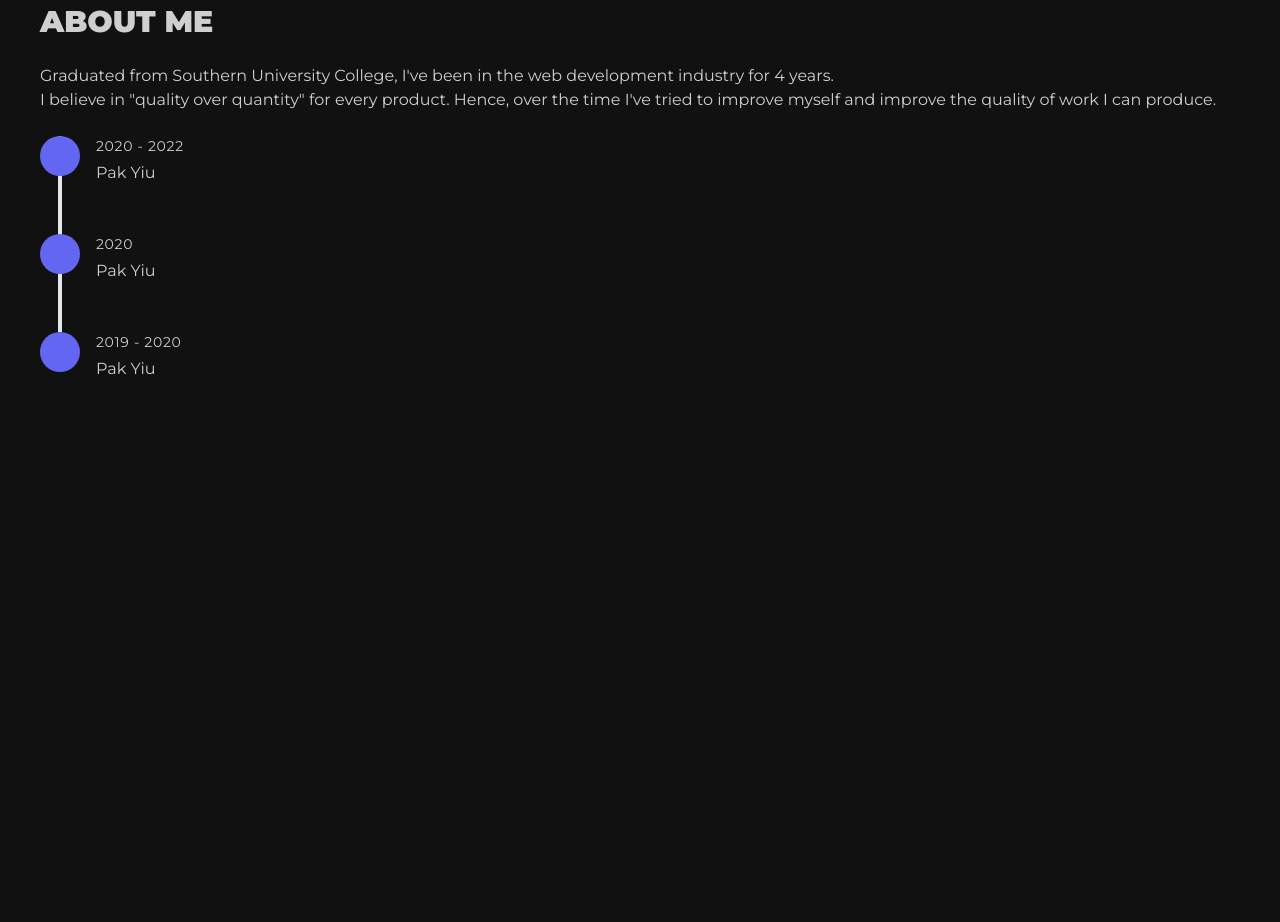
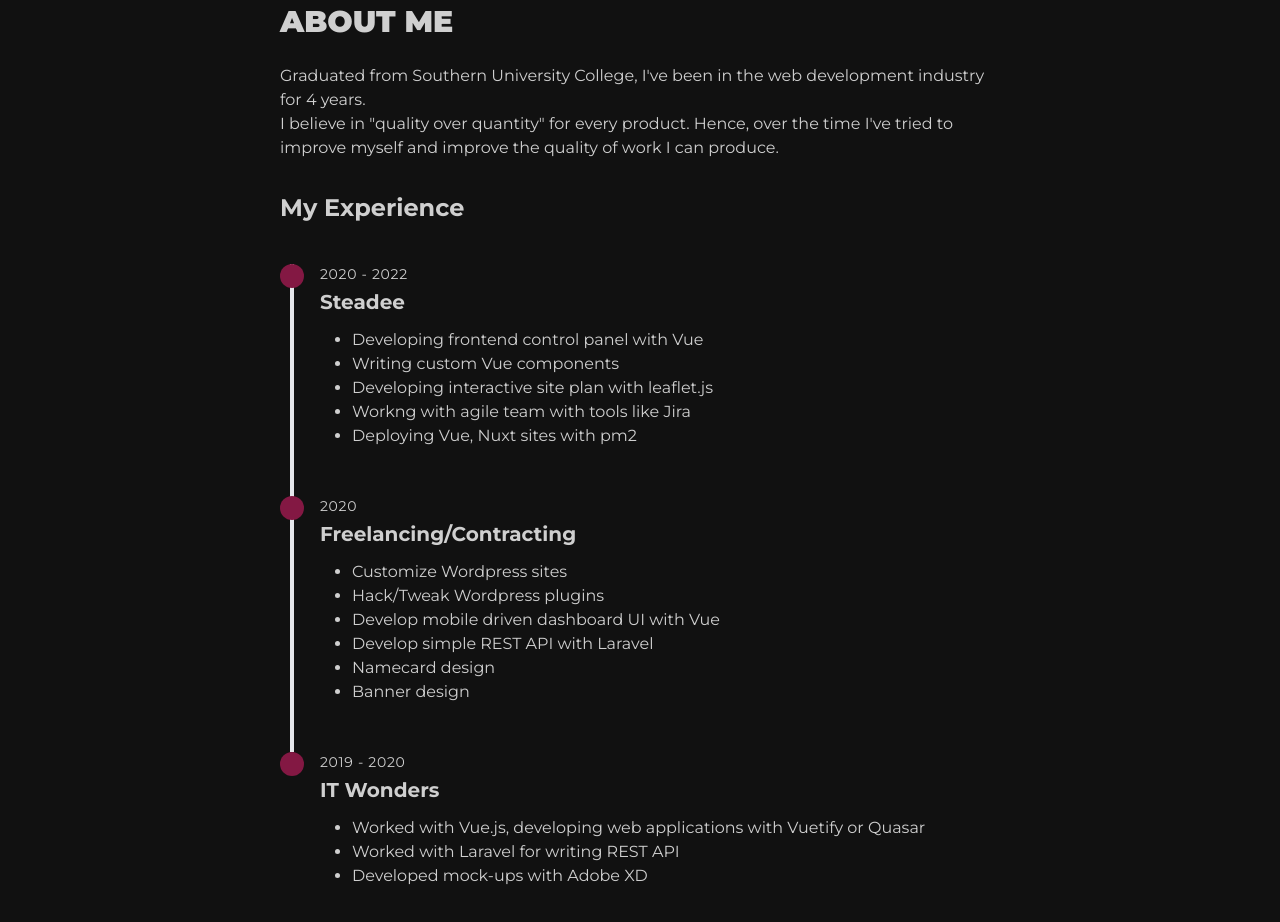
Before and after one commit to desdevol/portfolio-nuxt, a Nuxt app: page / in a window 1280 px wide. Shown: the part 820-1742 px from the top of the page. Before the commit the page ends 1250 px from the top, so only its background shows below. Built offline with nearby package versions, Linux system fonts and the light colour scheme.

Commit message:
feat: about me section added experience

```diff
--- a/components/Timeline.vue
+++ b/components/Timeline.vue
@@ -1,52 +1,50 @@
 <script lang="ts" setup>
 interface TimelineItem {
-    title: String
+    date: String
+    company: String
     desc: String
+    highlights?: Array<String>
 }
+
 interface Props {
     items: Array<TimelineItem>
 }
-defineProps<Props>()
+
+const props = defineProps<Props>()
+
+const lastItem = computed(() => props.items[props.items.length - 1])
 </script>
 
 <template>
     <div class="flex w-full flex-wrap">
-        <div class="md:w-1/2 md:py-6 md:pr-10 lg:w-2/5">
+        <div class="md:py-6 md:pr-10">
             <div v-for="(item, index) in items" :key="index">
                 <div v-if="index !== items.length - 1" class="relative flex pb-12">
-                    <div class="absolute inset-0 flex h-full w-10 items-center justify-center">
+                    <div class="absolute inset-0 flex h-full w-6 items-center justify-center">
                         <div class="pointer-events-none h-full w-1 bg-gray-200"></div>
                     </div>
                     <div
-                        class="relative z-10 inline-flex h-10 w-10 flex-shrink-0 items-center justify-center rounded-full bg-secondary text-white"
-                    >
-                        <!-- ICON -->
-                    </div>
-                    <div class="flex-grow pl-4">
-                        <h2 class="title-font mb-1 text-sm font-medium tracking-wider dark:text-white">
-                            {{ item.title }}
-                        </h2>
-                        <p class="leading-relaxed">
-                            {{ item.desc }}
-                        </p>
-                    </div>
+                        class="relative inline-flex h-6 w-6 flex-shrink-0 items-center justify-center rounded-full bg-primary text-white"
+                    ></div>
+                    <TimelineItem
+                        :date="item.date"
+                        :company="item.company"
+                        :desc="item.desc"
+                        :highlights="item.highlights"
+                    ></TimelineItem>
                 </div>
             </div>
 
             <div class="relative flex">
                 <div
-                    class="relative z-10 inline-flex h-10 w-10 flex-shrink-0 items-center justify-center rounded-full bg-secondary text-white"
-                >
-                    <!-- ICON -->
-                </div>
-                <div class="flex-grow pl-4">
-                    <h2 class="title-font mb-1 text-sm font-medium tracking-wider dark:text-white">
-                        {{ items[items.length - 1].title }}
-                    </h2>
-                    <p class="leading-relaxed">
-                        {{ items[items.length - 1].desc }}
-                    </p>
-                </div>
+                    class="relative inline-flex h-6 w-6 flex-shrink-0 items-center justify-center rounded-full bg-primary text-white"
+                ></div>
+                <TimelineItem
+                    :date="lastItem.date"
+                    :company="lastItem.company"
+                    :desc="lastItem.desc"
+                    :highlights="lastItem.highlights"
+                ></TimelineItem>
             </div>
         </div>
     </div>
--- /dev/null
+++ b/components/TimelineItem.vue
@@ -0,0 +1,27 @@
+<script lang="ts" setup>
+interface TimelineItem {
+    date: String
+    company: String
+    desc: String
+    highlights?: Array<String>
+}
+
+defineProps<TimelineItem>()
+</script>
+
+<template>
+    <div class="flex-grow pl-4">
+        <div class="title-font mb-1 text-sm font-medium tracking-wider dark:text-white">
+            {{ date }}
+        </div>
+        <p class="text-xl font-bold">{{ company }}</p>
+        <p class="leading-relaxed">
+            {{ desc }}
+        </p>
+        <ul v-if="highlights" class="mt-3 ml-8 list-disc">
+            <li v-for="(highlight, index) in highlights" :key="index">{{ highlight }}</li>
+        </ul>
+    </div>
+</template>
+
+<style scoped></style>
--- /dev/null
+++ b/layouts/content.vue
@@ -0,0 +1,5 @@
+<template>
+    <div class="pt-16">
+        <slot></slot>
+    </div>
+</template>
--- a/layouts/main.vue
+++ b/layouts/main.vue
@@ -3,15 +3,15 @@
 <template>
     <div>
         <!-- Topnav -->
-        <div class="navbar fixed bg-base-100">
+        <div class="navbar fixed z-10 bg-base-100/60 backdrop-blur-sm">
             <div class="flex-1">
-                <a class="btn btn-ghost btn-md text-xl normal-case">Desdevol</a>
+                <a href="/" class="btn btn-ghost btn-md text-xl normal-case">Desdevol</a>
             </div>
             <div class="flex-none">
                 <ul class="menu menu-horizontal p-0">
-                    <NuxtLink to="/#about" class="btn btn-ghost btn-md mx-1 normal-case">About</NuxtLink>
+                    <a href="/#about" class="btn btn-ghost btn-md mx-1 normal-case">About</a>
                     <NuxtLink to="/project" class="btn btn-ghost btn-md mx-1 normal-case">Projects</NuxtLink>
-                    <NuxtLink to="/#contact" class="btn btn-ghost btn-md mx-1 normal-case">Contact</NuxtLink>
+                    <a href="/#contact" class="btn btn-ghost btn-md mx-1 normal-case">Contact</a>
                 </ul>
             </div>
         </div>
--- a/pages/index.vue
+++ b/pages/index.vue
@@ -14,16 +14,39 @@ useHead({
 
 const timelineItems = [
     {
-        title: '2020 - 2022',
-        desc: 'Pak Yiu',
+        date: '2020 - 2022',
+        company: 'Steadee',
+        desc: '',
+        highlights: [
+            'Developing frontend control panel with Vue',
+            'Writing custom Vue components',
+            'Developing interactive site plan with leaflet.js',
+            'Workng with agile team with tools like Jira',
+            'Deploying Vue, Nuxt sites with pm2',
+        ],
     },
     {
-        title: '2020',
-        desc: 'Pak Yiu',
+        date: '2020',
+        company: 'Freelancing/Contracting',
+        desc: '',
+        highlights: [
+            'Customize Wordpress sites',
+            'Hack/Tweak Wordpress plugins',
+            'Develop mobile driven dashboard UI with Vue',
+            'Develop simple REST API with Laravel',
+            'Namecard design',
+            'Banner design',
+        ],
     },
     {
-        title: '2019 - 2020',
-        desc: 'Pak Yiu',
+        date: '2019 - 2020',
+        company: 'IT Wonders',
+        desc: '',
+        highlights: [
+            'Worked with Vue.js, developing web applications with Vuetify or Quasar',
+            'Worked with Laravel for writing REST API',
+            'Developed mock-ups with Adobe XD',
+        ],
     },
 ]
 </script>
@@ -44,25 +67,34 @@ const timelineItems = [
                     I can make web applications, websites, and ocassionally designing namecards, logo and banners.
                 </p>
 
-                <button class="btn btn-outline btn-primary mt-8">Get To Know Me</button>
+                <a href="#about" class="btn btn-outline btn-primary mt-8">Get To Know Me</a>
             </div>
         </section>
 
         <!-- =============================================================== -->
         <!--                              ABOUT                              -->
         <!-- =============================================================== -->
-        <section class="about-section mb-6" id="about">
+        <section class="content-section about-section mb-6" id="about">
             <h2 class="section-title">About Me</h2>
 
-            <p>Graduated from Southern University College, I've been in the web development industry for 4 years.</p>
-            <p>
-                I believe in "quality over quantity" for every product. Hence, over the time I've tried to improve
-                myself and improve the quality of work I can produce.
-            </p>
+            <div class="mb-8">
+                <p>
+                    Graduated from Southern University College, I've been in the web development industry for 4 years.
+                </p>
+                <p>
+                    I believe in "quality over quantity" for every product. Hence, over the time I've tried to improve
+                    myself and improve the quality of work I can produce.
+                </p>
+            </div>
 
             <!-- Experience -->
+            <h3 class="mb-4 text-2xl font-bold">My Experience</h3>
             <Timeline :items="timelineItems"></Timeline>
         </section>
+
+        <!-- =============================================================== -->
+        <!--                             CONTACT                             -->
+        <!-- =============================================================== -->
     </div>
 </template>
 
@@ -70,6 +102,9 @@ const timelineItems = [
 .hero-section {
     @apply m-auto flex h-screen w-4/5 flex-row flex-wrap items-center justify-center;
 }
+.content-section {
+    @apply m-auto mb-6 lg:w-3/4 xl:w-3/5;
+}
 .section-title {
     @apply my-6 text-3xl font-extrabold uppercase;
 }
--- a/pages/project.vue
+++ b/pages/project.vue
@@ -1,4 +1,5 @@
 <script lang="ts" setup>
+import Content from '~~/layouts/content.vue'
 useHead({
     title: 'Project | Desdevol',
     meta: [
@@ -14,7 +15,7 @@ useHead({
 </script>
 
 <template>
-    <div>Page: foo</div>
+    <Content>Page: foo</Content>
 </template>
 
 <style scoped></style>
```
